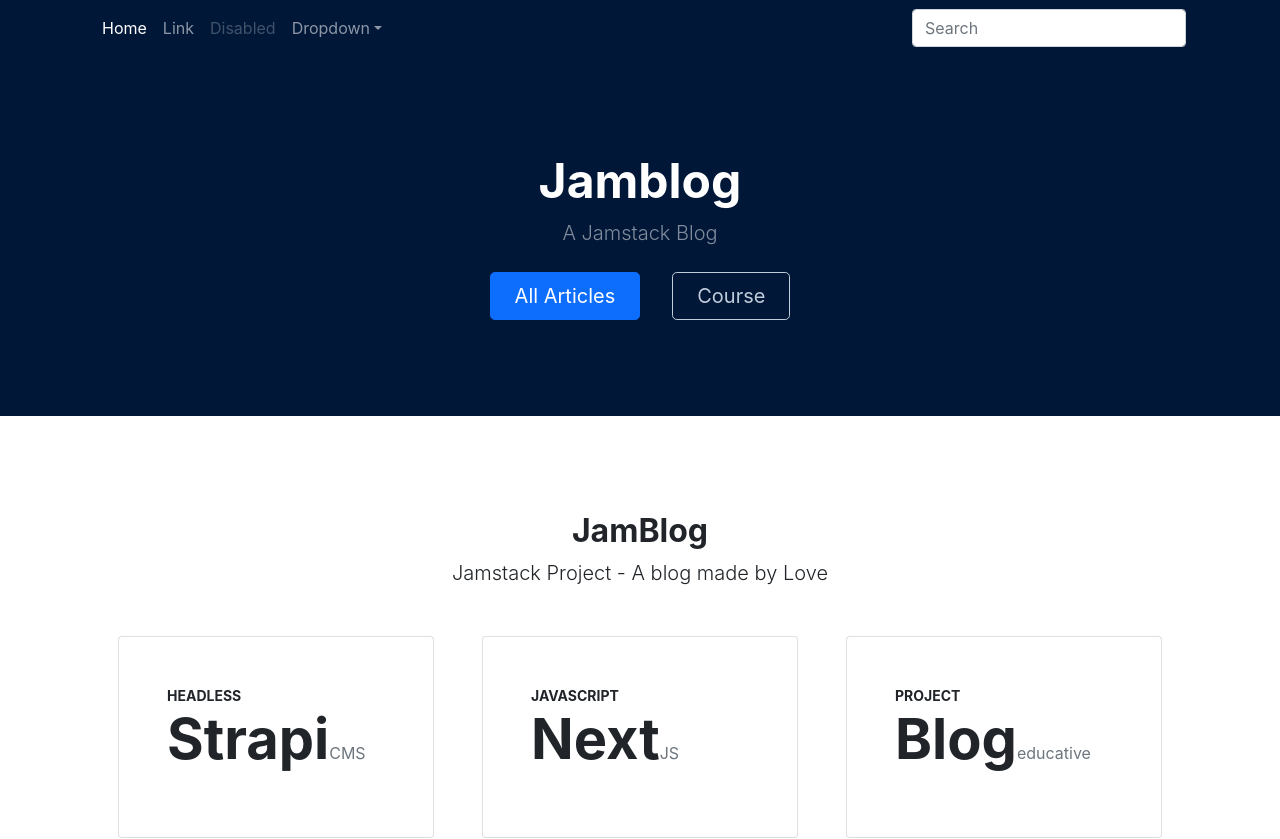
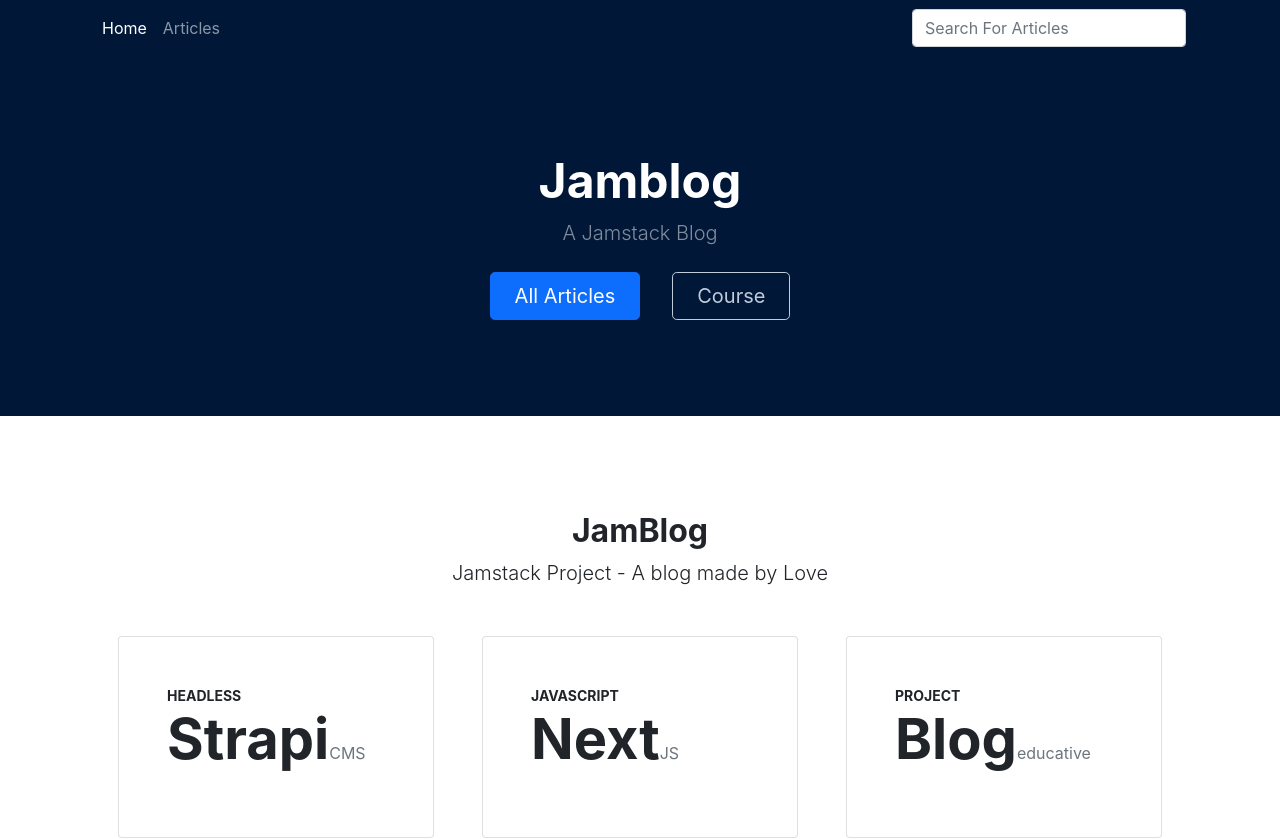
Before and after one commit to achingachris/jamblog, a Next.js app: page / in a window 1280 px wide. Shown: the top 839 px of the page. Built offline with nearby package versions, Linux system fonts and the light colour scheme.

Commit message:
use-Link

```diff
--- a/layout/Footer.js
+++ b/layout/Footer.js
@@ -1,3 +1,5 @@
+import Link from 'next/link'
+
 const Footer = () => {
   return (
     <div className='container'>
@@ -13,6 +15,7 @@ const Footer = () => {
 
         <ul className='nav col-md-4 justify-content-end'>
           <li className='nav-item'>
+
             <a href='#' className='nav-link px-2 text-muted'>
               Home
             </a>
--- a/layout/NavigationBar.js
+++ b/layout/NavigationBar.js
@@ -1,3 +1,5 @@
+import Link from 'next/link'
+
 const NavigationBar = () => {
   return (
     <nav
@@ -21,52 +23,23 @@ const NavigationBar = () => {
           <div className='collapse navbar-collapse' id='navbarsExample03'>
             <ul className='navbar-nav me-auto mb-2 mb-sm-0'>
               <li className='nav-item'>
-                <a className='nav-link active' aria-current='page' href='#'>
-                  Home
-                </a>
+                <Link href='/'>
+                  <a className='nav-link active' aria-current='page'>
+                    Home
+                  </a>
+                </Link>
               </li>
               <li className='nav-item'>
-                <a className='nav-link' href='#'>
-                  Link
-                </a>
-              </li>
-              <li className='nav-item'>
-                <a className='nav-link disabled'>Disabled</a>
-              </li>
-              <li className='nav-item dropdown'>
-                <a
-                  className='nav-link dropdown-toggle'
-                  href='#'
-                  id='dropdown03'
-                  data-bs-toggle='dropdown'
-                  aria-expanded='false'
-                >
-                  Dropdown
-                </a>
-                <ul className='dropdown-menu' aria-labelledby='dropdown03'>
-                  <li>
-                    <a className='dropdown-item' href='#'>
-                      Action
-                    </a>
-                  </li>
-                  <li>
-                    <a className='dropdown-item' href='#'>
-                      Another action
-                    </a>
-                  </li>
-                  <li>
-                    <a className='dropdown-item' href='#'>
-                      Something else here
-                    </a>
-                  </li>
-                </ul>
+                <Link href='/article/all'>
+                  <a className='nav-link'>Articles</a>
+                </Link>
               </li>
             </ul>
             <form>
               <input
                 className='form-control'
                 type='text'
-                placeholder='Search'
+                placeholder='Search For Articles'
                 aria-label='Search'
               />
             </form>
```
